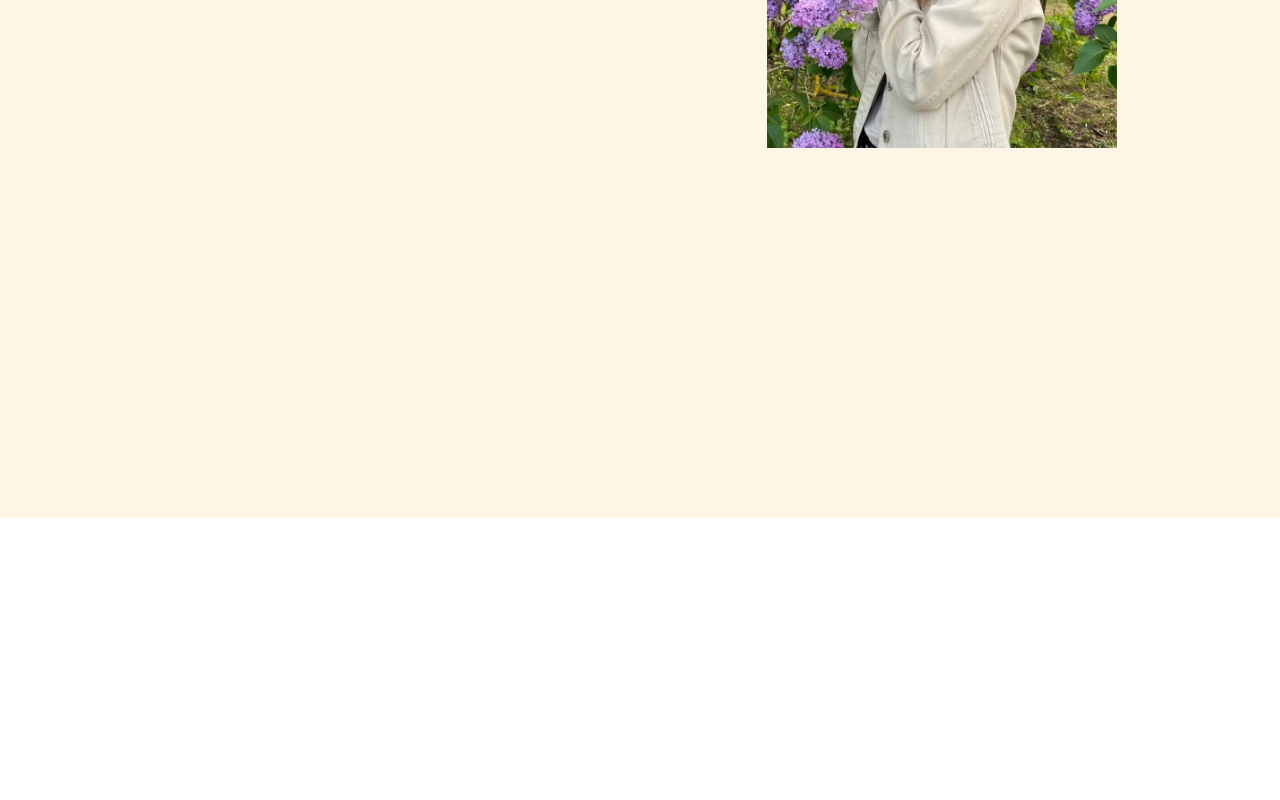
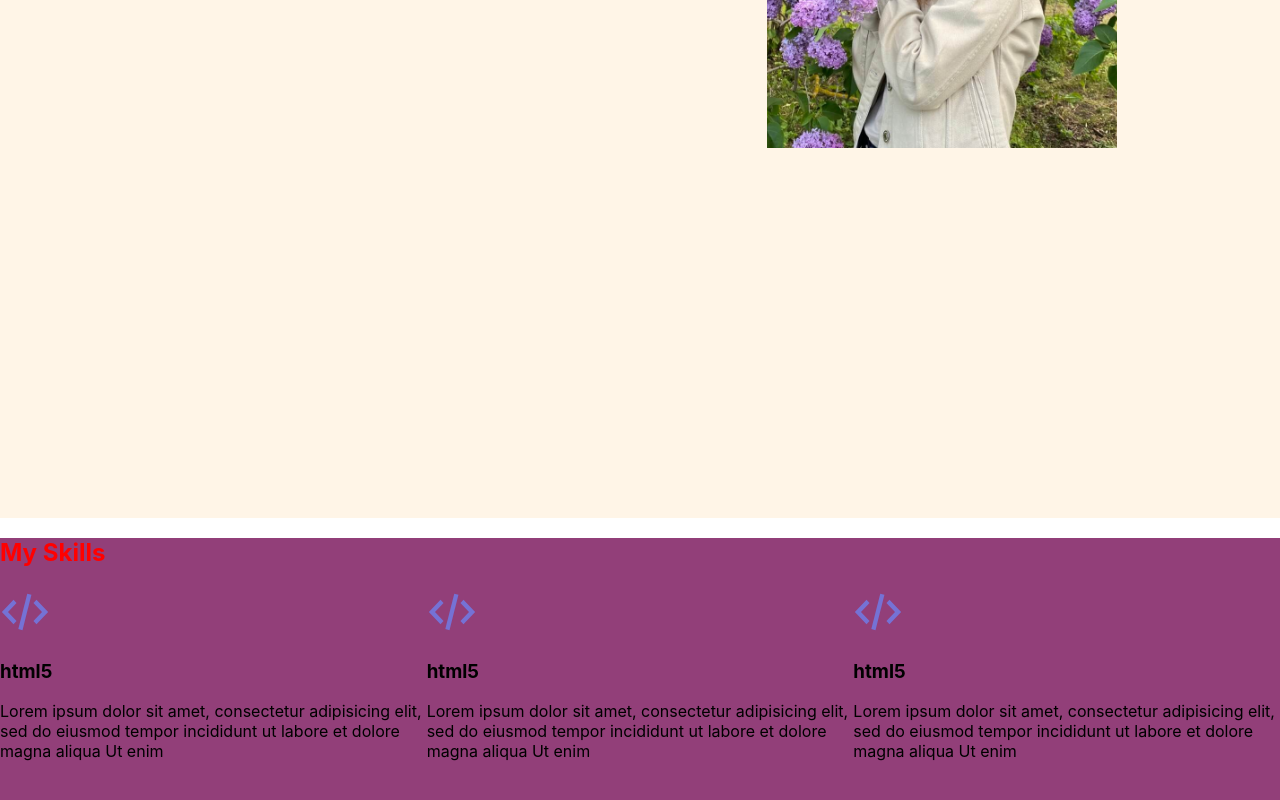
Before and after one commit to Anton-013/portfolio-start-project-main, a React app: page / in a window 1280 px wide. Shown: the part 336-1136 px from the top of the page. Before the commit the page ends 854 px from the top, so only its background shows below. Built offline with nearby package versions, Linux system fonts and the light colour scheme.

Commit message:
add Skill

```diff
--- a/src/App.tsx
+++ b/src/App.tsx
@@ -1,6 +1,7 @@
 import './App.css';
 import { Header } from './layout/header/Header';
 import { Main } from './layout/sections/main/Main';
+import { Skills } from './layout/sections/skills/Skills';
 
 
 function App() {
@@ -8,6 +9,7 @@
         <div className="App">
             <Header/>
             <Main/>
+            <Skills/>
         </div>
     );
 }
--- /dev/null
+++ b/src/components/SectionTitle.tsx
@@ -0,0 +1,6 @@
+import styled from "styled-components";
+export {};
+
+export const SectionTitle = styled.h2`
+    color: red;
+`
--- /dev/null
+++ b/src/layout/sections/skills/Skills.tsx
@@ -0,0 +1,26 @@
+import React from "react";
+import styled from "styled-components";
+import { FlexWrapper } from "../../../components/FlexWrapper";
+import { Icon } from "../../../components/icon/Icon";
+import { SectionTitle } from "../../../components/SectionTitle";
+import { Skill } from "./skill/Skill";
+
+export {}
+
+export const Skills = () => {
+    return (
+        <StyledSkills>
+            <SectionTitle>My Skills</SectionTitle>
+            <FlexWrapper>
+                <Skill></Skill>
+                <Skill></Skill>
+                <Skill></Skill>
+            </FlexWrapper>
+        </StyledSkills>
+    );
+};
+
+const StyledSkills = styled.section`
+    background-color:rgb(146, 63, 121);
+    min-height: 100vh;
+`
--- /dev/null
+++ b/src/layout/sections/skills/skill/Skill.tsx
@@ -0,0 +1,27 @@
+import React from "react";
+import { Icon } from "../../../../components/icon/Icon";
+import styled from "styled-components";
+
+export {};
+
+export const Skill = () => {
+    return (
+        <StyledSkill>
+            <Icon iconId={"code"}/>
+            <SkillTitle>html5</SkillTitle>
+            <SkillText>Lorem ipsum dolor sit amet, consectetur adipisicing elit, sed do eiusmod tempor incididunt ut labore et dolore magna aliqua Ut enim</SkillText>
+        </StyledSkill>
+    );
+};
+
+const StyledSkill = styled.div`
+
+`
+
+const SkillTitle = styled.h3`
+
+`
+
+const SkillText = styled.p`
+
+`
```
